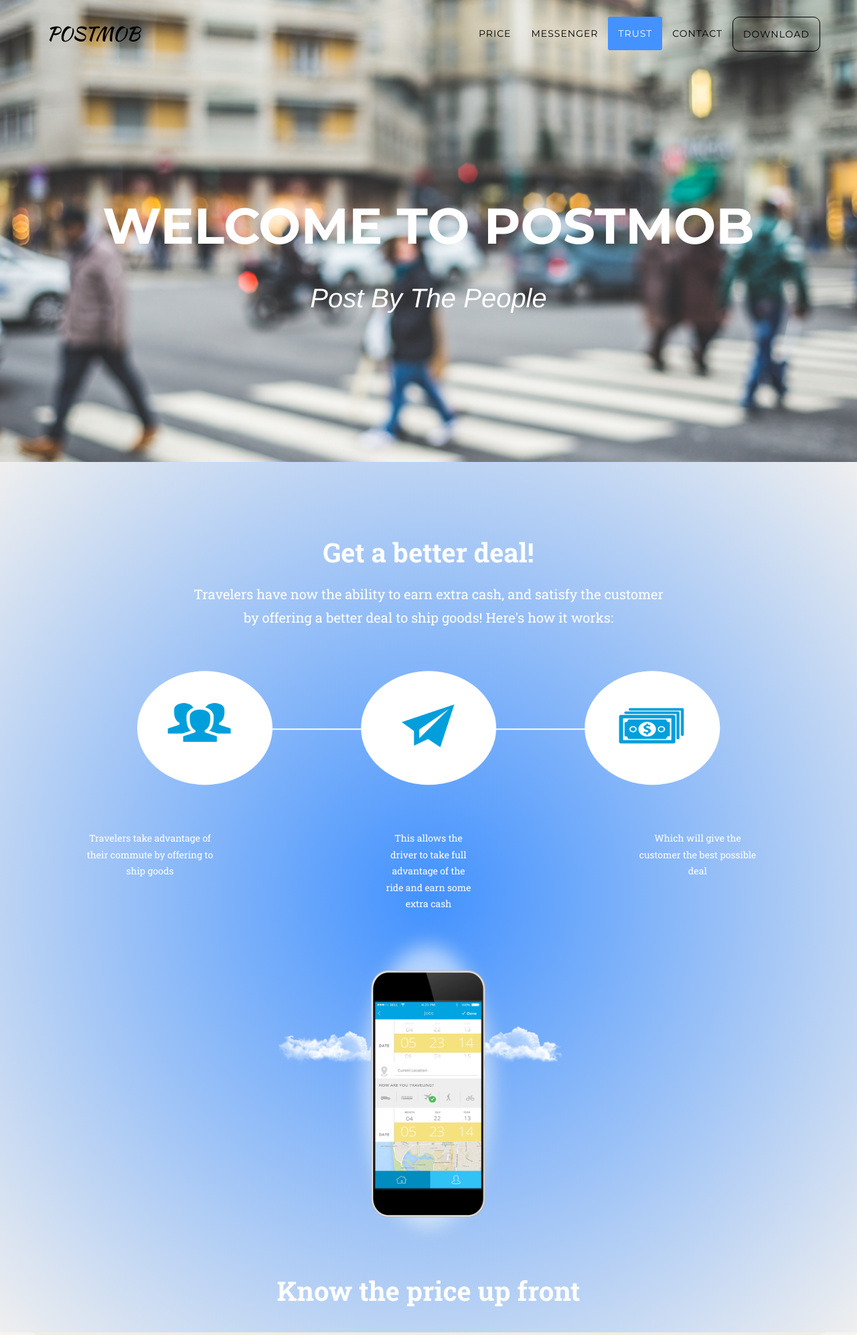
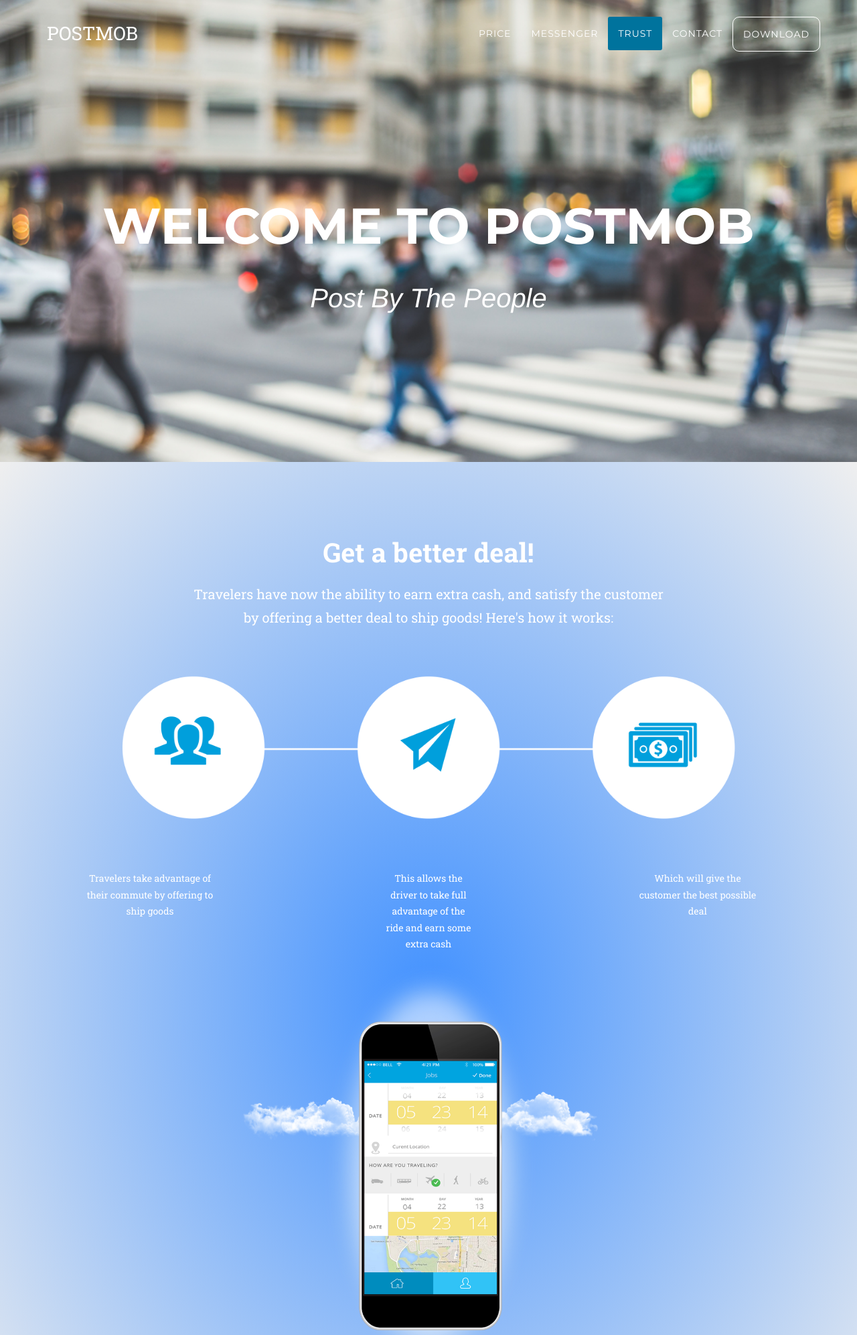
Before and after one commit to d488b/Postmob, a PHP site: page /HTML/Main.html in a window 1280 px wide. Shown: the top 1994 px of the page at 67% size. Run offline with PHP 8.4, Linux system fonts and the light colour scheme; some libraries are stand-ins or nearby versions; some web fonts are replaced.

Commit message:
10.14 Latest Update

```diff
--- a/CSS/Main.css
+++ b/CSS/Main.css
@@ -5,7 +5,7 @@
     font-size: 15px;
 }
 #download-button {
-    border: 1px solid black;
+    border: 1px solid white;
     border-radius: 10px;
 }
 #question {
@@ -30,7 +30,6 @@
                 text-align: center;
                 padding-top: 100px;
 
-
                 /* IE10 Consumer Preview */
                 background-image: -ms-radial-gradient(center, ellipse farthest-corner, #4392FF 0%, #EFEFEF 100%);
 
@@ -49,7 +48,7 @@
                 /* W3C Markup, IE10 Release Preview */
                 background-image: radial-gradient(ellipse farthest-corner at center, #4392FF 0%, #EFEFEF 100%);
                 color: white;
-                height: 1300px;
+                height: 1600px;
                 min-width: 1200px;
             }
                 #statement {
@@ -261,7 +260,7 @@
                                                 text-align: center;
                                             }
 footer {
-    background-color: #4392FF;
+    background-color: #0083B3;
     height: 250px;
 }
 #company {
@@ -272,7 +271,8 @@
 }
     #discover {
         float: left;
-        margin-right: 250px;
+        margin-right: 150px;
+        margin-left: 50px;
     }
         #policies {
             display: inline-block;
--- a/CSS/agency.css
+++ b/CSS/agency.css
@@ -175,15 +175,14 @@
 }
 
 .navbar-default .navbar-brand {
-    font-family: "Kaushan Script","Helvetica Neue",Helvetica,Arial,cursive;
-    color: black;
+    color: white;
 }
 
 .navbar-default .navbar-brand:hover,
 .navbar-default .navbar-brand:focus,
 .navbar-default .navbar-brand:active,
 .navbar-default .navbar-brand.active {
-    color: white;
+    color: black;
 }
 
 .navbar-default .navbar-collapse {
@@ -209,27 +208,26 @@
     font-family: Montserrat,"Helvetica Neue",Helvetica,Arial,sans-serif;
     font-weight: 400;
     letter-spacing: 1px;
-    color: black;
+    color: white;
 }
 
 .navbar-default .nav li a:hover,
 .navbar-default .nav li a:focus {
     outline: 0;
-    color: white;
+    color: black;
 }
 
 .navbar-default .navbar-nav>.active>a {
     border-radius: 0;
     color: white;
-    background-color: #4392FF;
+    background-color: #00739D;
 }
 
 .navbar-default .navbar-nav>.active>a:hover,
 .navbar-default .navbar-nav>.active>a:focus {
     color: #fff;
-    background-color: #4392FF;
+    background-color: #00739D;
 }
-
 @media(min-width:768px) {
     .navbar-default {
         padding: 25px 0;
@@ -253,7 +251,7 @@
 
     .navbar-default.navbar-shrink {
         padding: 10px 0;
-        background-color: white;
+        background-color: #0083B3;
     }
 
     .navbar-default.navbar-shrink .navbar-brand {
```
